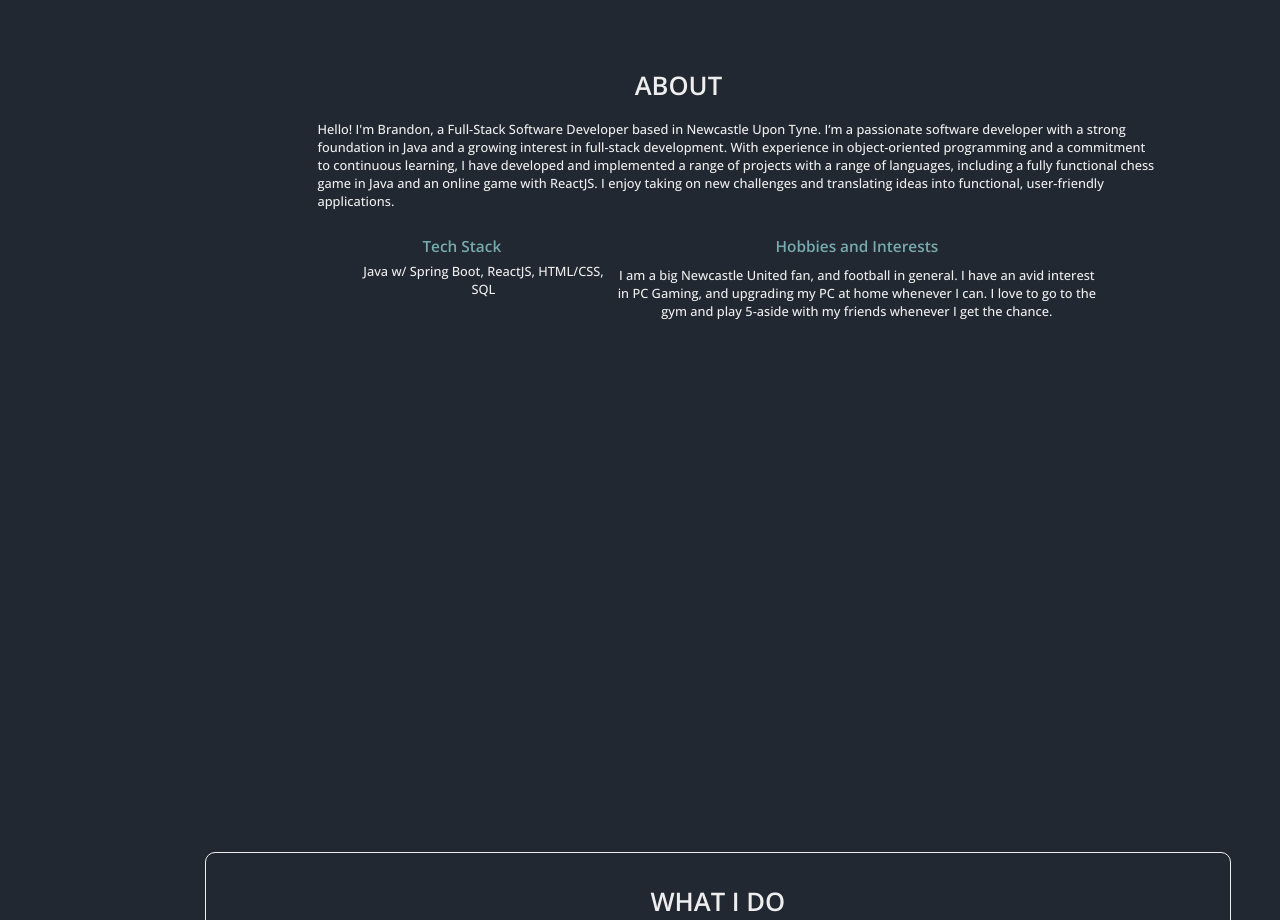
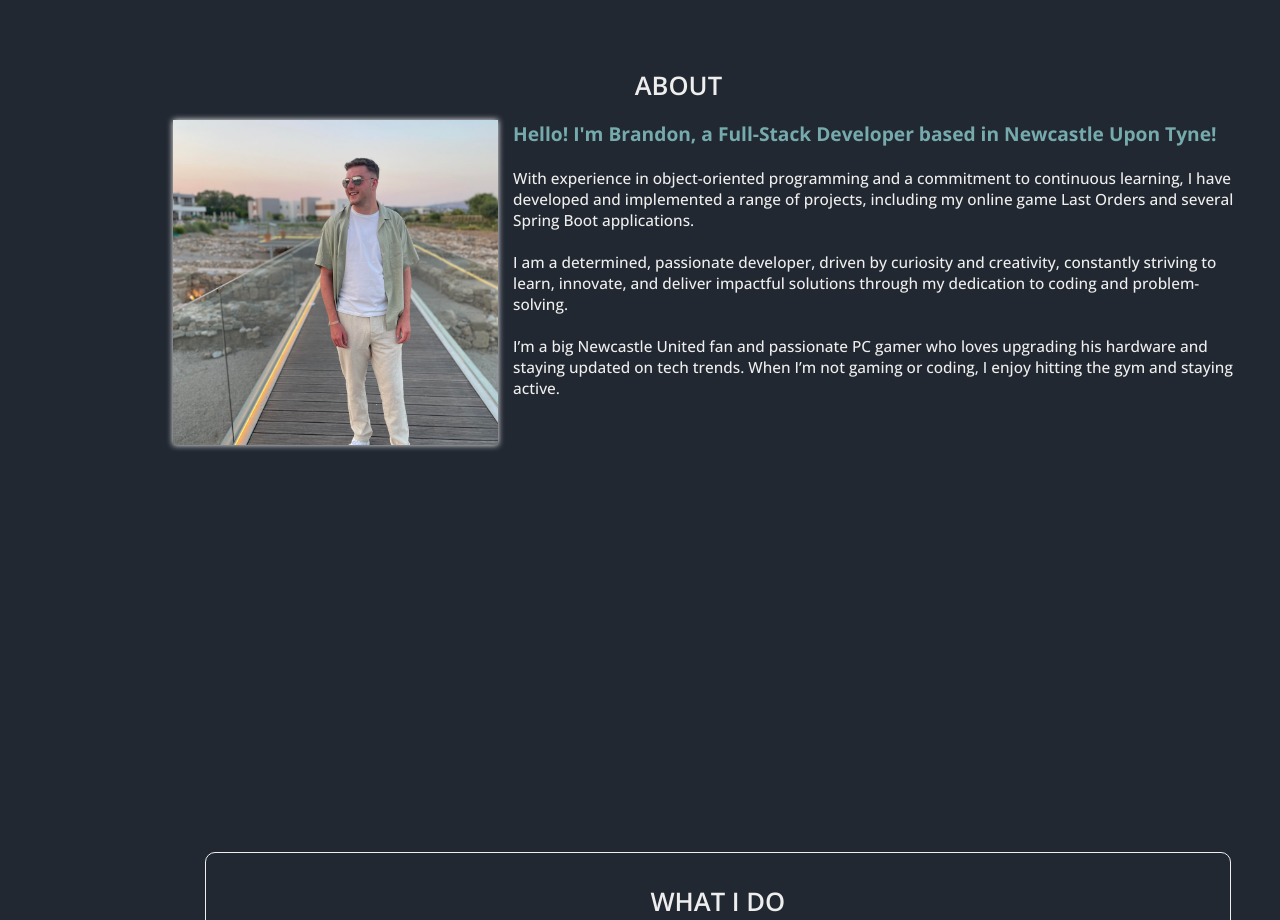
Before and after one commit to itsbrandonowens/brandon_atkinson_portfolio, a React (Create React App) app: page / in a window 1280 px wide. Shown: the part 860-1780 px from the top of the page. Built offline with nearby package versions, Linux system fonts and the light colour scheme.

Commit message:
about section update

```diff
--- a/src/components/About.jsx
+++ b/src/components/About.jsx
@@ -1,33 +1,28 @@
 import React from 'react'
 import '../styles/About.css'
+import AboutPicture from './images/about_picture.jpg'
 
 const About = () => {
-/* Go In Photoshop and Create a dummy page  */
+
     return (
         <div className="about_container">
             <h1 className="about_title" id="about">ABOUT</h1>
+            <div className='about_grid_container'>
+                <img src={AboutPicture} className="about_image" alt="Brandon Atkinson Image"></img>
+                <p className="about_text">
+                    <span className='hello_text'> Hello! I'm Brandon, a Full-Stack Developer based in Newcastle Upon Tyne!</span>
+                    <br></br>
+                    <br></br>
+                    With experience in object-oriented programming and a commitment to continuous learning, I have developed and implemented a range of projects, including my online game Last Orders and several Spring Boot applications.
+                    <br></br>
+                    <br></br>
+                    I am a determined, passionate developer, driven by curiosity and creativity, constantly striving to learn, innovate, and deliver impactful solutions through my dedication to coding and problem-solving.
+                    <br></br>
+                    <br></br>
+                    I’m a big Newcastle United fan and passionate PC gamer who loves upgrading his hardware and staying updated on tech trends. When I’m not gaming or coding, I enjoy hitting the gym and staying active.
 
-            <p className="about_text"> Hello! I'm Brandon, a Full-Stack Software Developer based in Newcastle Upon Tyne. I’m a passionate software developer with a strong foundation in Java and a growing interest in full-stack development. With experience in object-oriented
-                programming and a commitment to continuous learning, I have developed and implemented a range of projects with a range of languages, including a fully functional chess game in Java and an
-                online game with ReactJS. I enjoy taking on new challenges and translating ideas into functional, user-friendly applications.
-            </p>
-
-            <div className="about_grid">
-                <div className="about_grid_item">
-                    <h2 className="about_subtitle"> Tech Stack </h2>
-                    <p className="about_grid_text">
-                        <p className="navbar_text"> Java w/ Spring Boot, ReactJS, HTML/CSS, SQL </p>
-                    </p>
-                </div>
-                <div className="about_grid_item">
-                    <h2 className="about_subtitle"> Hobbies and Interests </h2>
-                    <p className="about_grid_text">
-                        I am a big Newcastle United fan, and football in general. I have an avid interest in PC Gaming, and upgrading my PC at home whenever I can.
-                        I love to go to the gym and play 5-aside with my friends whenever I get the chance.
-                    </p>
-                </div>
+                </p>
             </div>
-
         </div>
     )
 }
--- a/src/styles/About.css
+++ b/src/styles/About.css
@@ -1,20 +1,11 @@
 /* --------------------------------------------------------------------------------------------------------------------------------------- */
 /* The CSS Below is for Mobile in portrait orientation*/
 @media only screen and (max-width: 649px) {
+
     .about_container {
         margin-top: 10%;
-        height: 60vh;
-    }
+        height: 90vh;
 
-    .about_grid {
-        display: grid;
-        grid-template-columns: 30% 50%;
-        margin-left: 5%;
-        column-gap: 40px;
-    }
-
-    .about_grid_item {
-        text-align: center;
 
     }
 
@@ -26,70 +17,32 @@
         color: #EEEEEE;
     }
 
+
+    .about_image{
+        width:50%;
+        margin-left:25%;
+        filter: drop-shadow(0px 0px 3px #ffffff);
+        margin-top:5%;
+    }
+
     .about_text {
         font-size: 3vw;
         font-family: "Open Sans", sans-serif;
         font-weight: 500;
         justify-content: center;
-        width: 90%;
-        margin-left: 5%;
+        width:90%;
+        margin-left:5%;
         color: #EEEEEE;
+        padding:0% 2% 0% 2%;
+        margin-top:4%;
+
     }
 
-    .about_grid_text{
-        font-size: 3vw;
-        font-family: "Open Sans", sans-serif;
-        font-weight: 500;
-        color: #EEEEEE;
-        margin-top:-6%;
+    .hello_text{
+        color: #76ABAE;
+        font-size:4vw;
+        font-weight:700;
     }
-
-    .download_cv_button {
-        position: absolute;
-        margin-top: 2%;
-        margin-left: 42%;
-        padding-top: 1%;
-        padding-bottom: 1%;
-        width: 10%;
-        border: solid rgb(238, 238, 238);
-        outline: none;
-        background-color: #76ABAE;
-        color: #eeeeee;
-        border-radius: 7px;
-        font-weight: 500;
-        cursor: pointer;
-        transition: all 0.25s ease-out;
-        font-size: 1vw;
-        font-family: "Open Sans", sans-serif;
-    }
-
-    .download_cv_button:hover {
-        transform: translateY(-3px);
-    }
-
-    .about_subtitle {
-        font-size: 3.5vw;
-        font-family: "Open Sans", sans-serif;
-        font-weight: 600;
-        color: #76ABAE;
-        margin-bottom: 10%;
-    }
-
-    .about_navbar_list {
-        text-decoration: none;
-        list-style: none;
-    }
-
-    .about_navbar_item {
-        font-weight: 500;
-        font-size: 2vw;
-        color: #EEEEEE;
-        display: flex;
-        margin-top: -10%;
-        margin-left:-10%;
-        transition: all 0.25s ease-in-out;
-    }
-
 
 }
 
@@ -99,20 +52,8 @@
 
     .about_container {
         margin-top: 10%;
-        height: 80vh;
+        height: 90vh;
         margin-left: 6%;
-
-    }
-
-    .about_grid {
-        display: grid;
-        grid-template-columns: 30% 50%;
-        margin-left: 20%;
-        column-gap: 10px;
-    }
-
-    .about_grid_item {
-        text-align: center;
 
     }
 
@@ -123,71 +64,34 @@
         font-weight: 600;
         color: #EEEEEE;
     }
+    .about_grid_container{
+        display:grid;
+        grid-template-columns: 30% 70%;
+        width:90%;
+        margin-left:8%;
+    }
+
+    .about_image{
+        width:100%;
+        filter: drop-shadow(0px 0px 3px #ffffff);
+    }
 
     .about_text {
-        font-size: 1vw;
-        font-family: "Open Sans", sans-serif;
-        font-weight: 500;
-        justify-content: center;
-        width: 70%;
-        margin-left: 20%;
-        color: #EEEEEE;
-    }
-
-    .about_grid_text{
-        font-size: 1vw;
+        font-size: 1.2vw;
         font-family: "Open Sans", sans-serif;
         font-weight: 500;
         justify-content: center;
         color: #EEEEEE;
-        margin-top:-6%;
+        margin-top:0%;
+        padding:0% 2% 0% 2%;
+
     }
 
-    .download_cv_button {
-        position: absolute;
-        margin-top: 2%;
-        margin-left: 42%;
-        padding-top: 1%;
-        padding-bottom: 1%;
-        width: 10%;
-        border: solid rgb(238, 238, 238);
-        outline: none;
-        background-color: #76ABAE;
-        color: #eeeeee;
-        border-radius: 7px;
-        font-weight: 500;
-        cursor: pointer;
-        transition: all 0.25s ease-out;
-        font-size: 1vw;
-        font-family: "Open Sans", sans-serif;
+    .hello_text{
+        color: #76ABAE;
+        font-size:1.5vw;
+        font-weight:700;
     }
-
-    .download_cv_button:hover {
-        transform: translateY(-3px);
-    }
-
-    .about_subtitle {
-        font-size: 1.2vw;
-        font-family: "Open Sans", sans-serif;
-        font-weight: 600;
-        color: #76ABAE;
-        margin-bottom: 8%;
-    }
-
-    .about_navbar_list {
-        text-decoration: none;
-        list-style: none;
-    }
-
-    .about_navbar_item {
-        font-weight: 500;
-        font-size: 1vw;
-        color: #EEEEEE;
-        display: flex;
-        margin-top: -10%;
-        transition: all 0.25s ease-in-out;
-    }
-
 
 }
 
@@ -202,18 +106,6 @@
 
     }
 
-    .about_grid {
-        display: grid;
-        grid-template-columns: 30% 50%;
-        margin-left: 20%;
-        column-gap: 10px;
-    }
-
-    .about_grid_item {
-        text-align: center;
-
-    }
-
     .about_title {
         font-size: 2vw;
         text-align: center;
@@ -221,71 +113,36 @@
         font-weight: 600;
         color: #EEEEEE;
     }
+    .about_grid_container{
+        display:grid;
+        grid-template-columns: 30% 70%;
+        width:90%;
+        margin-left:8%;
+    }
+
+    .about_image{
+        width:100%;
+        filter: drop-shadow(0px 0px 3px #ffffff);
+    }
 
     .about_text {
-        font-size: 1vw;
-        font-family: "Open Sans", sans-serif;
-        font-weight: 500;
-        justify-content: center;
-        width: 70%;
-        margin-left: 20%;
-        color: #EEEEEE;
-    }
-
-    .about_grid_text{
-        font-size: 1vw;
+        font-size: 1.2vw;
         font-family: "Open Sans", sans-serif;
         font-weight: 500;
         justify-content: center;
         color: #EEEEEE;
-        margin-top:-6%;
-    }
-
-    .download_cv_button {
-        position: absolute;
-        margin-top: 2%;
-        margin-left: 42%;
-        padding-top: 1%;
-        padding-bottom: 1%;
-        width: 10%;
-        border: solid rgb(238, 238, 238);
-        outline: none;
-        background-color: #76ABAE;
-        color: #eeeeee;
-        border-radius: 7px;
-        font-weight: 500;
-        cursor: pointer;
-        transition: all 0.25s ease-out;
-        font-size: 1vw;
-        font-family: "Open Sans", sans-serif;
-    }
-
-    .download_cv_button:hover {
-        transform: translateY(-3px);
-    }
-
-    .about_subtitle {
-        font-size: 1.2vw;
-        font-family: "Open Sans", sans-serif;
-        font-weight: 600;
-        color: #76ABAE;
-        margin-bottom: 8%;
+        margin-top:0%;
+        padding:0% 2% 0% 2%;
 
     }
 
-    .about_navbar_list {
-        text-decoration: none;
-        list-style: none;
-    }
-
-    .about_navbar_item {
-        font-weight: 500;
-        font-size: 1vw;
-        color: #EEEEEE;
-        display: flex;
-        margin-top: -10%;
-        transition: all 0.25s ease-in-out;
+    .hello_text{
+        color: #76ABAE;
+        font-size:1.5vw;
+        font-weight:700;
     }
 
 
+
+
 }
--- a/src/styles/Contact.css
+++ b/src/styles/Contact.css
@@ -3,7 +3,7 @@
 @media only screen and (max-width: 649px) {
     .contact_container {
         margin-top: 50%;
-        height: 200vw;
+        height: 150vw;
     }
 
     .contact_title {
--- a/src/styles/Portfolio.css
+++ b/src/styles/Portfolio.css
@@ -3,7 +3,7 @@
 @media only screen and (max-width: 649px) {
   .portfolio_container {
     margin-top: 20%;
-    height: 550vw;
+    height: 480vw;
   }
 
   .portfolio_title {
@@ -21,7 +21,7 @@
     display: grid;
     width: 80%;
     margin-left: 9%;
-    row-gap:5%;
+    row-gap:2%;
   }
 
   .portfolio_mini_grid {
```
Also changed, not shown: src/styles/IndexPage.css (+9 -9 lines), src/components/images/about_picture.jpg (added).
